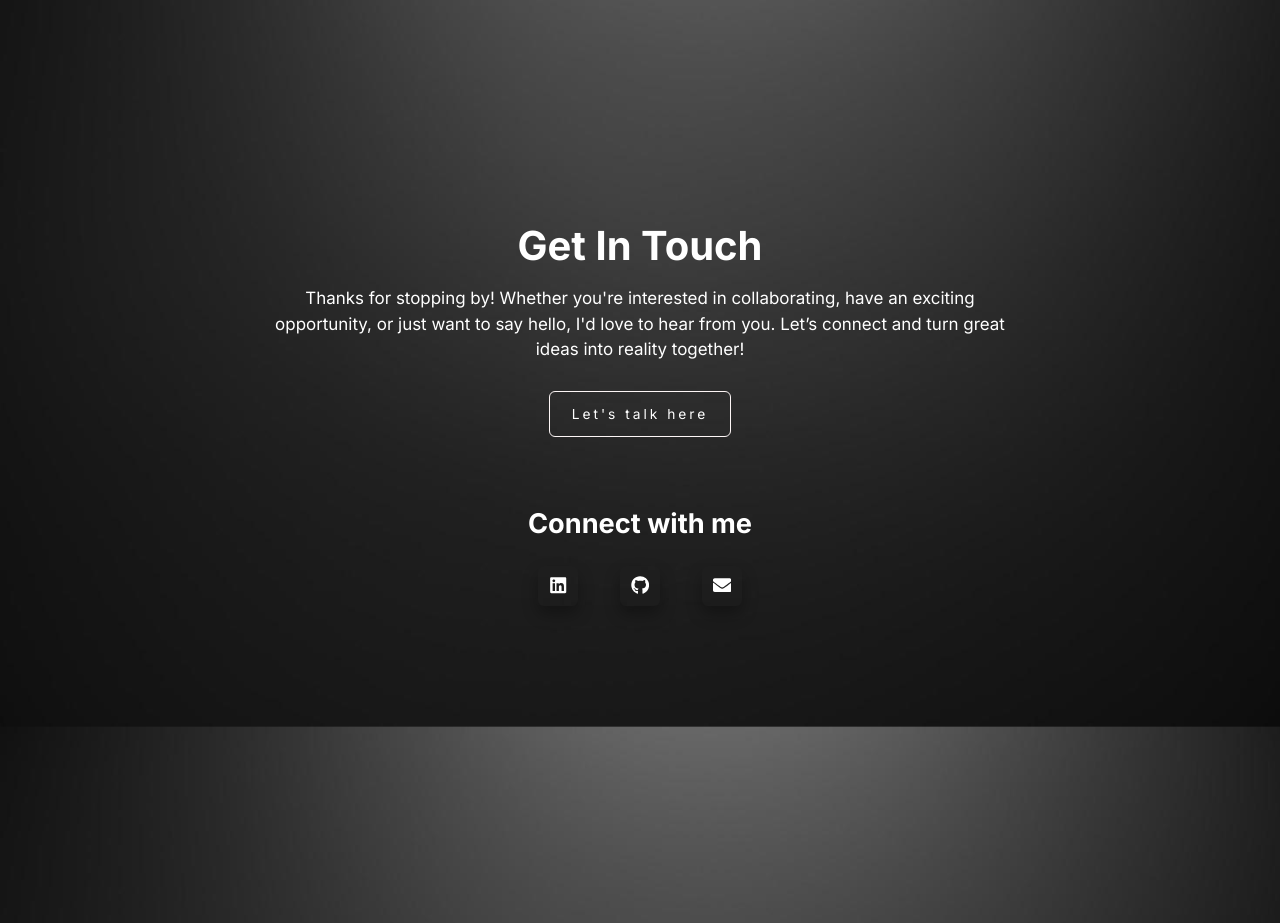
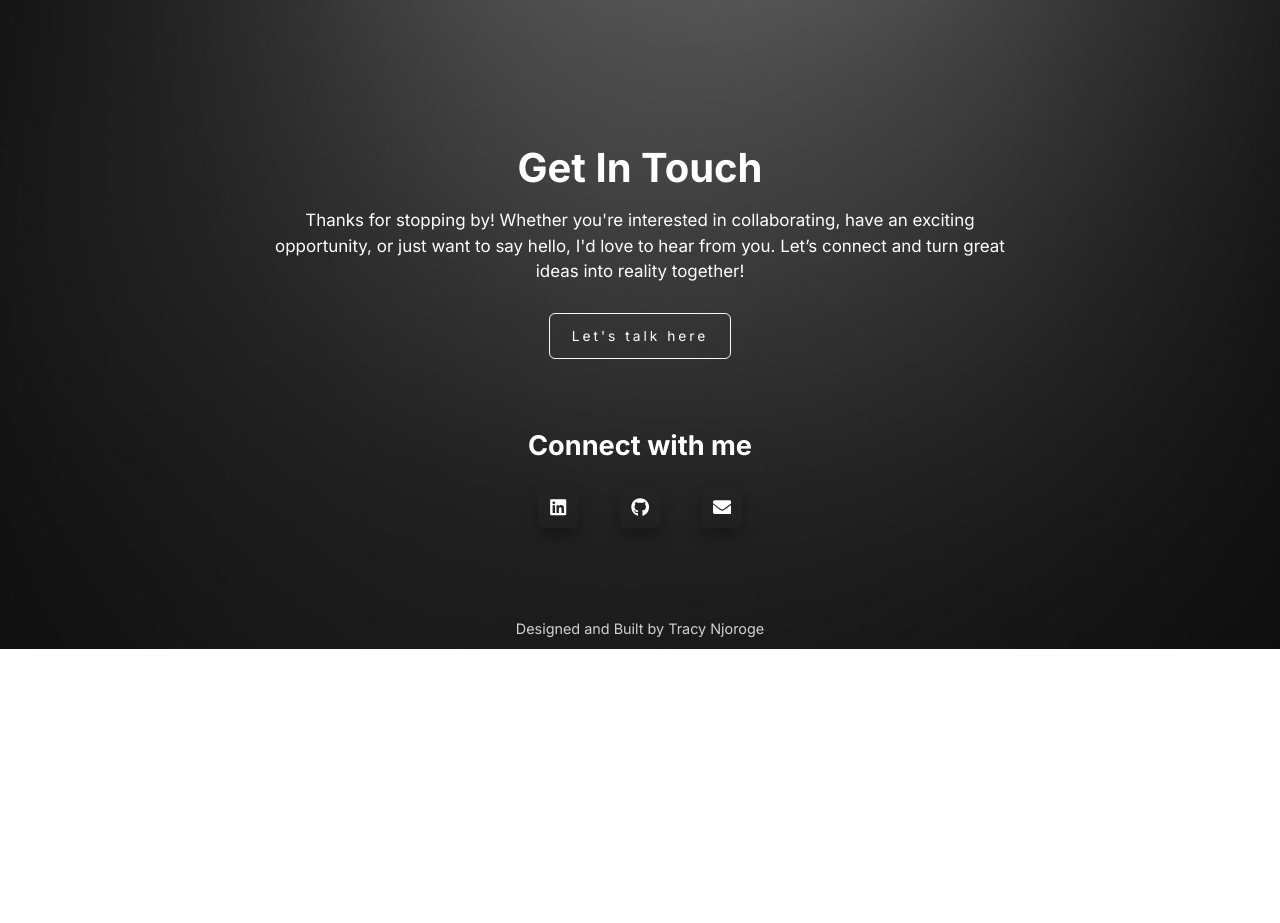
Before and after one commit to 26TracyNjoroge/tracy-dev-portfolio, a React (Create React App) app: page / in a window 1280 px wide. Shown: the part 3540-4463 px from the top of the page. After the commit the page ends 4189 px from the top, so only its background shows below. Built offline with nearby package versions, Linux system fonts and the light colour scheme.

Commit message:
Adjust padding in the contact page

```diff
--- a/src/components/Contact.css
+++ b/src/components/Contact.css
@@ -1,8 +1,8 @@
 .Contact {
-    height: 100vh;
+    /* height: 100vh; */
     max-width: 80%;
     margin: 0 auto;
-    padding: 98px 50px 50px 50px;
+    padding: 20px 44px 80px 44px;
     text-align: center;
 }
 
--- a/src/components/Footer.css
+++ b/src/components/Footer.css
@@ -1,3 +1,7 @@
 .Footer {
     color: white;
+    text-align: center;
+    padding: 12px 0;
+    font-size: 0.9rem;
+    opacity: 0.8;
 }
--- a/src/components/Footer.js
+++ b/src/components/Footer.js
@@ -4,7 +4,7 @@ import "../components/Footer.css";
 export default function Footer() {
     return (
         <div className="Footer">
-            {/* "Hello from Footer!" */}
+            Designed and Built by Tracy Njoroge
         </div>
     )
 }
```
